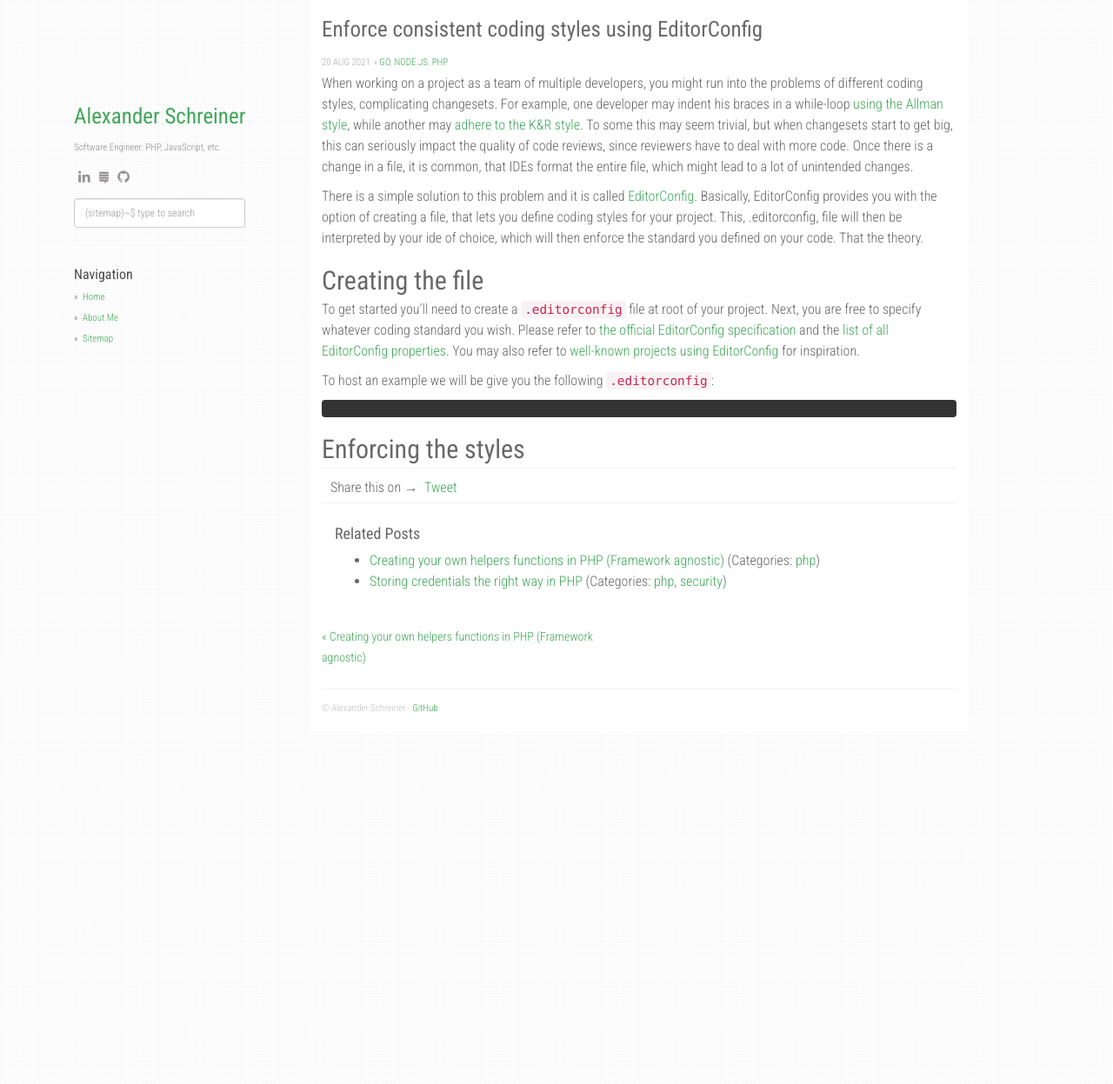
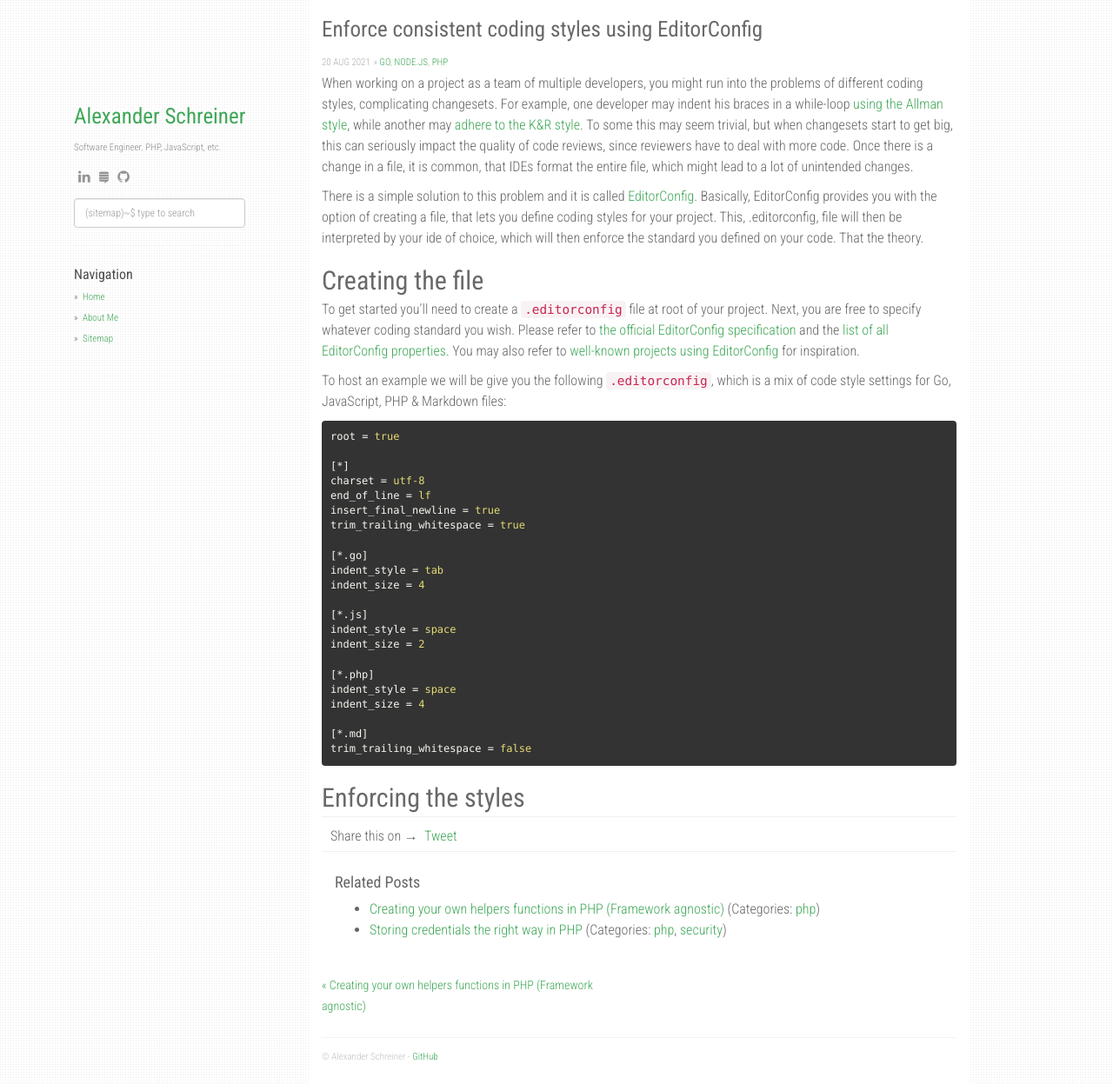
Before and after one commit to alexander-schreiner/alexander-schreiner.github.io, a Jekyll site: the page built from _posts/2021-08-20-enforce-consistent-coding-styles-using-editorconfig-file.md, in a window 1280 px wide and 1247 px high. Shown: the whole window at 87% size. Built offline with Jekyll 4.4.1, drawn with Linux system fonts in a browser that asks for light colours; nearby versions of some CDN libraries; comment, search, counter and statistics services are not loaded.

Commit message:
Update 2021-08-20-enforce-consistent-coding-styles-using-editorconfig-file.md

````diff
--- a/_posts/2021-08-20-enforce-consistent-coding-styles-using-editorconfig-file.md
+++ b/_posts/2021-08-20-enforce-consistent-coding-styles-using-editorconfig-file.md
@@ -13,9 +13,30 @@ There is a simple solution to this problem and it is called [EditorConfig](https
 
 To get started you'll need to create a `.editorconfig` file at root of your project. Next, you are free to specify whatever coding standard you wish. Please refer to [the official EditorConfig specification](https://editorconfig-specification.readthedocs.io/) and the [list of all EditorConfig properties](https://github.com/editorconfig/editorconfig/wiki/EditorConfig-Properties). You may also refer to [well-known projects using EditorConfig](https://github.com/editorconfig/editorconfig/wiki/Projects-Using-EditorConfig) for inspiration.
 
-To host an example we will be give you the following `.editorconfig`:
-```
+To host an example we will be give you the following `.editorconfig`, which is a mix of code style settings for Go, JavaScript, PHP & Markdown files:
+```ini
+root = true
+
+[*]
+charset = utf-8
+end_of_line = lf
+insert_final_newline = true
+trim_trailing_whitespace = true
+
+[*.go]
+indent_style = tab
+indent_size = 4
+
+[*.js]
+indent_style = space
+indent_size = 2
+
+[*.php]
+indent_style = space
+indent_size = 4
+
+[*.md]
+trim_trailing_whitespace = false
 ```
 
-
 ## Enforcing the styles
````
